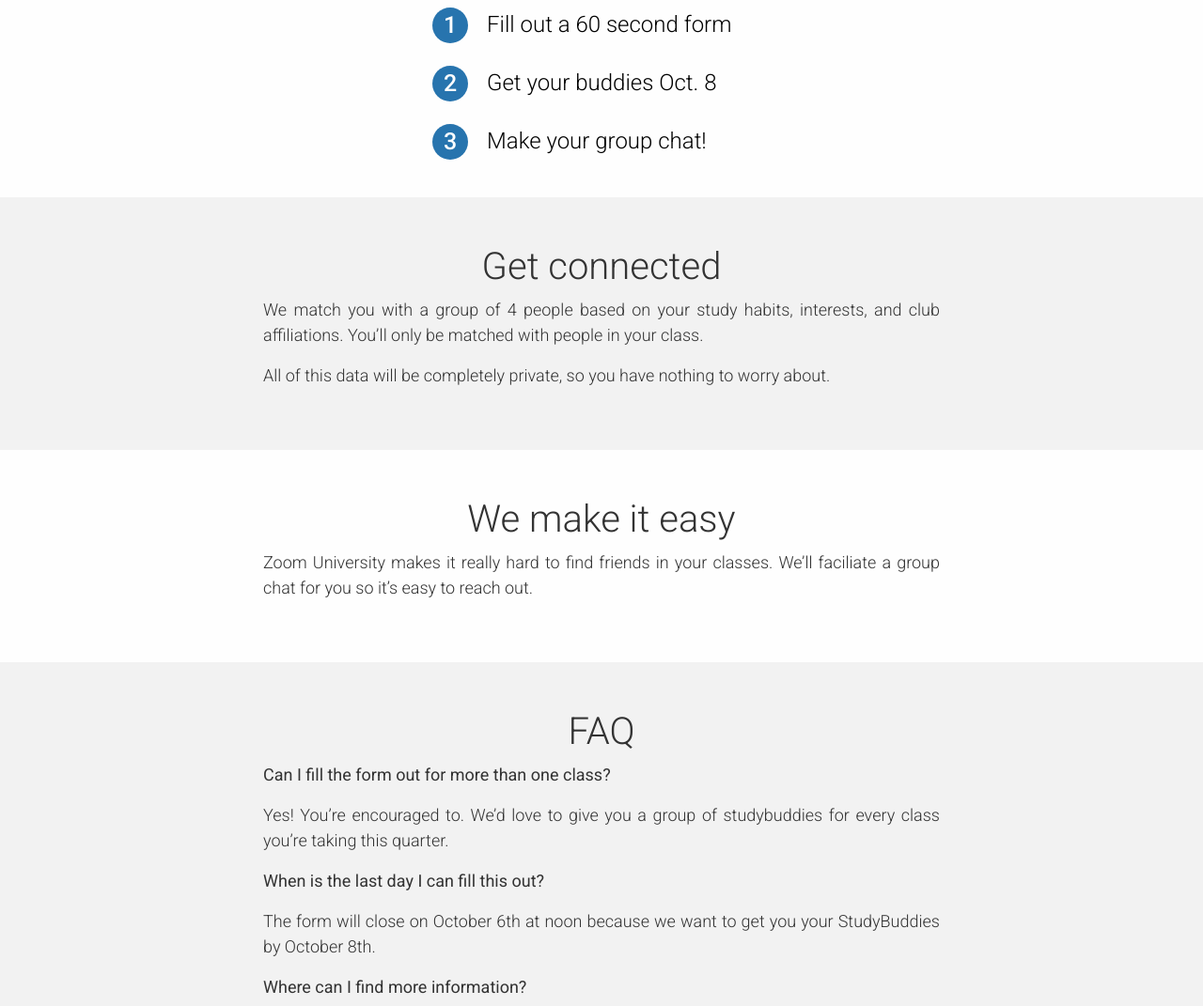
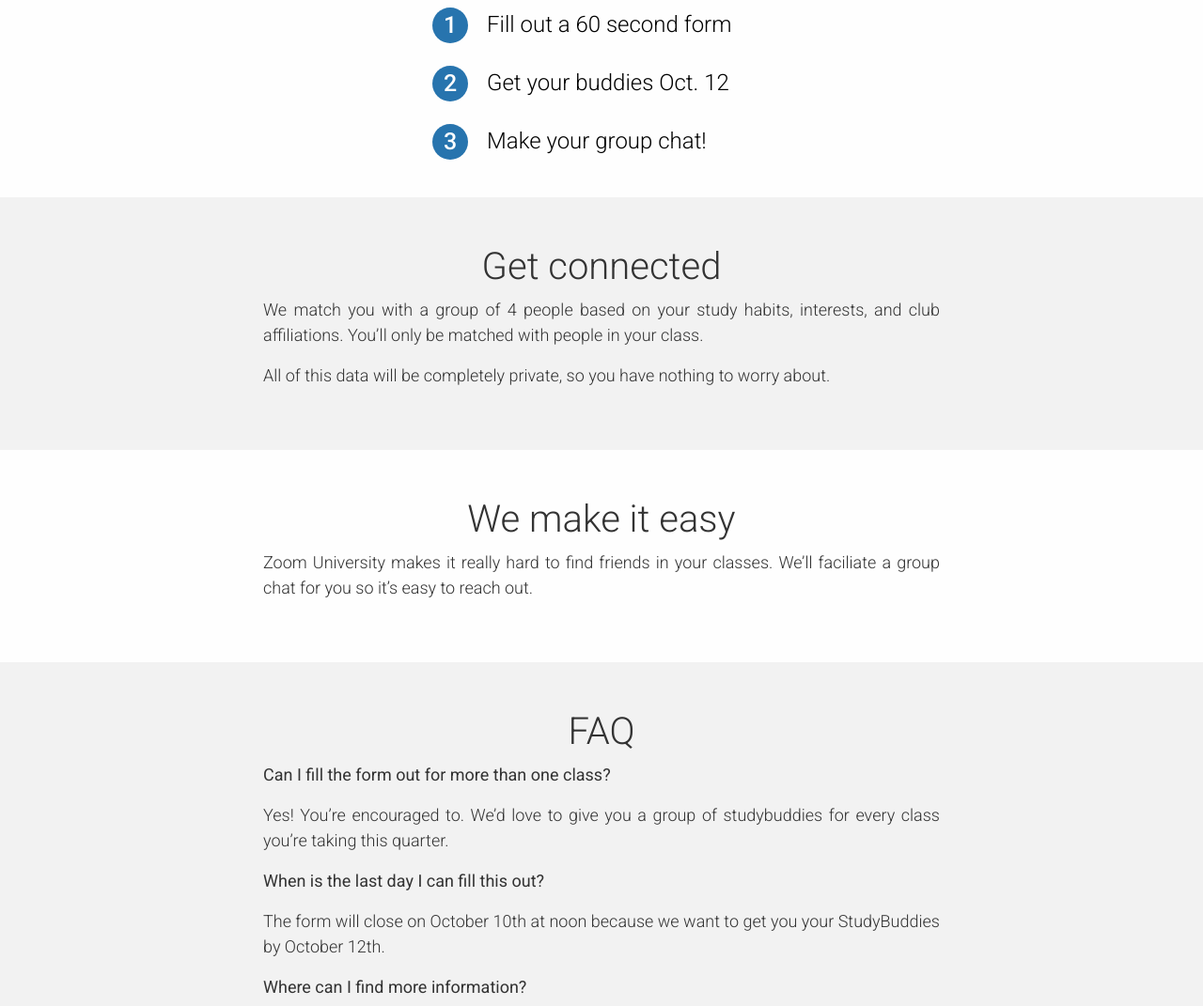
Before and after one commit to vjindal0112/uclastudybuddies, a React (Create React App) app: page /home in a window 1280 px wide. Shown: the part 792-1863 px from the top of the page at 94% size. Built offline with nearby package versions, Linux system fonts and the light colour scheme; no server answers.

Commit message:
changed dates

```diff
--- a/src/pages/Home.js
+++ b/src/pages/Home.js
@@ -89,7 +89,7 @@ export default function Home() {
     <>
       <Header />
       <div className="App" style={{ height: "88vh", minHeight: "88vh" }}>
-        <Banner>Final date to fill out is now Oct 6!</Banner>
+        <Banner>Final date to fill out is now Oct 10!</Banner>
         <Logo src={logo} />
         <Heading>StudyBuddies at UCLA</Heading>
         <div
@@ -131,7 +131,7 @@ export default function Home() {
           <br />
           <Flex>
             <BulletPoints>2</BulletPoints>
-            <BulletText>Get your buddies Oct. 8</BulletText>
+            <BulletText>Get your buddies Oct. 12</BulletText>
           </Flex>
           <br />
           <Flex>
@@ -180,8 +180,8 @@ export default function Home() {
             <b>When is the last day I can fill this out?</b>
           </p>
           <p>
-            The form will close on October 6th at noon because we want to get
-            you your StudyBuddies by October 8th.
+            The form will close on October 10th at noon because we want to get
+            you your StudyBuddies by October 12th.
           </p>
           <p>
             <b>Where can I find more information?</b>
--- a/src/pages/Submitted.js
+++ b/src/pages/Submitted.js
@@ -18,7 +18,7 @@ const Submitted = () => {
       <div className="App">
         <h1>Congrats, and good luck!</h1>
         <Texth4>
-          You will hear back from us via email on October 8th with your study
+          You will hear back from us via email on October 12th with your study
           buddies!
         </Texth4>
         <Button
```
